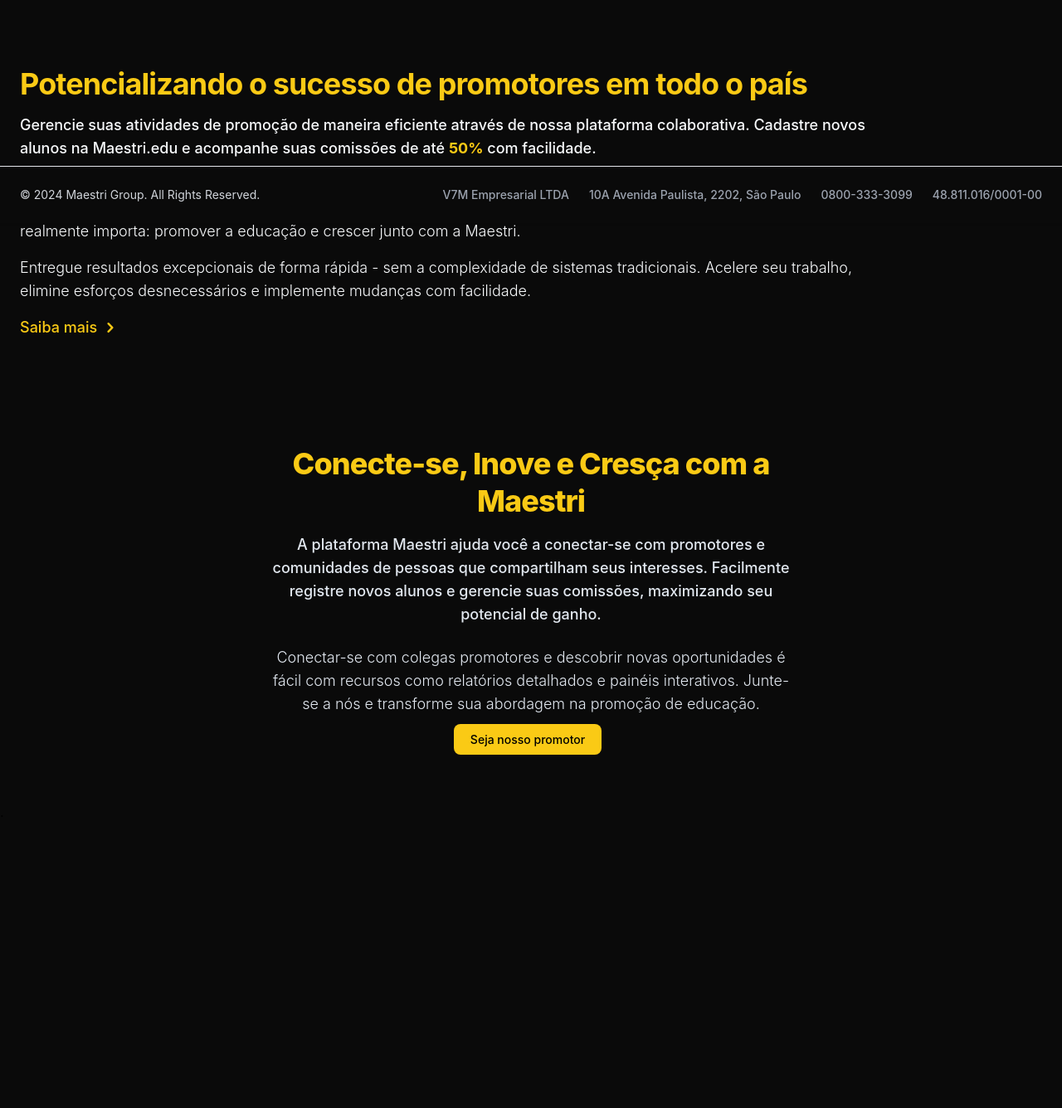
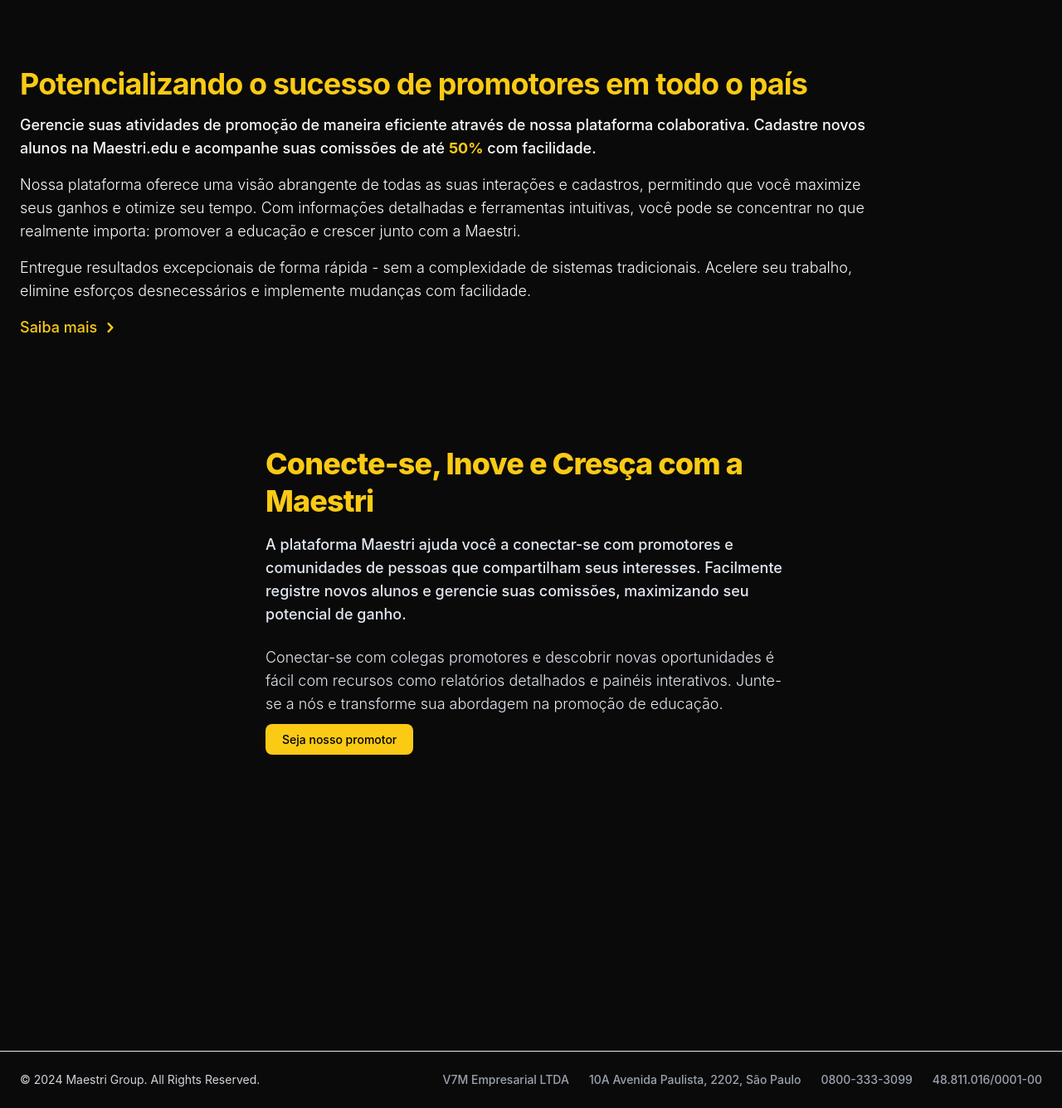
Before and after one commit to MaestriGroup33/prototype-dev, a Django app: page /promoters/ in a window 1280 px wide. Shown: the part 531-1867 px from the top of the page at 83% size. Before the commit the page ends 1441 px from the top, so only its background shows below. Run offline with Django 4.2, Linux system fonts and the light colour scheme; style sheets or scripts are compiled from the project's sources; parts of the project's set-up code (start-up, migrations or seed data) failed here and were passed over; some libraries are stand-ins or nearby versions.

Commit message:
CHANGE: posição do footer arrumada

```diff
--- a/src/templates/pages/base.html
+++ b/src/templates/pages/base.html
@@ -64,7 +64,7 @@
 
 
 <footer
-    class="fixed bottom-0 left-0 w-full p-4 bg-neutral-950 z-10 border-t border-gray-200 shadow md:flex md:items-center md:justify-between md:p-6 dark:bg-gray-800 dark:border-gray-600">
+    class="relative top-[100%] h-[200px]  w-full p-4 bg-neutral-950 z-10 border-t border-gray-200 shadow md:flex md:items-center md:justify-between md:p-6 dark:bg-gray-800 dark:border-gray-600">
     <span class="text-sm text-gray-300 sm:text-center dark:text-yellow-300">© 2024 <a href="/" class="hover:underline">Maestri Group</a>. All Rights Reserved.
     </span>
     <ul class="flex flex-wrap items-center mt-3 text-sm font-medium text-gray-400 dark:text-gray-400 sm:mt-0">
--- a/src/templates/pages/home.html
+++ b/src/templates/pages/home.html
@@ -2,7 +2,7 @@
 {% block main %}
 {% block content %}
 {% block top %}
-<section class="bg-neutral-950 h-[100vh] flex items-center justify-center dark:bg-gray-900">
+<section class="bg-neutral-950 min-h-[100vh] flex items-center justify-center dark:bg-gray-900">
     <div class="grid max-w-screen-xl w-[100%] px-4 py-8 mx-auto lg:gap-8 xl:gap-0 lg:py-16 lg:grid-cols-12">
         <div class="mr-auto place-self-center lg:col-span-7">
             <h1 class="max-w-2xl mb-4 text-4xl text-white font-extrabold tracking-tight leading-none md:text-5xl xl:text-6xl dark:text-white">Maestri<span
@@ -150,7 +150,7 @@
 {% endblock text-image-three%}
 
 {% block mid %}
-<section id="tendencias" class="bg-neutral-950 text-slate-50 h-[100vh] dark:bg-slate-50">
+<section id="tendencias" class="bg-neutral-950 text-slate-50 min-h-[100vh] dark:bg-slate-50">
     <div class="py-8 px-4 mx-auto max-w-screen-xl sm:py-16 lg:px-6">
         <div class="max-w-screen-md mb-8 lg:mb-16">
             <h2 class="mb-4 text-4xl tracking-tight font-extrabold text-yellow-300 dark:text-white">Projetado para
--- a/src/templates/promoters/app.html
+++ b/src/templates/promoters/app.html
@@ -1,7 +1,5 @@
 {% extends "base.html" %}
 
 {% block content %}
-    {% block sidebar%}
-      {% include "./partials/sidebar.html" %}
-    {% endblock sidebar%}
+
 {% endblock content %}
--- a/src/templates/promoters/home.html
+++ b/src/templates/promoters/home.html
@@ -52,7 +52,7 @@
             {% block mid %}
             <section class="bg-neutrala-950 dark:bg-gray-900">
                 <div class="py-8 px-4 mx-auto max-w-screen-xl sm:py-16 lg:px-6">
-                    <div class="mx-auto max-w-screen-sm text-center">
+                    <div class="mx-auto max-w-screen-sm ">
                         <h2 class="mb-4 text-4xl tracking-tight font-extrabold leading-tight text-yellow-300 dark:text-white">Conecte-se, Inove e Cresça com a Maestri
                         </h2>
                         <p class="mb-6 font-medium text-slate-200 dark:text-slaye-200 md:text-lg">
--- a/src/templates/promoters/partials/footer.html
+++ b/src/templates/promoters/partials/footer.html
@@ -1,6 +1,6 @@
 
 <footer
-    class="fixed bottom-0 left-0 w-full p-4 bg-neutral-950 z-10 border-t border-gray-200 shadow md:flex md:items-center md:justify-between md:p-6 dark:bg-gray-800 dark:border-gray-600">
+    class="relative w-full p-4 bg-neutral-950 z-10 border-t border-gray-200 shadow md:flex md:items-center md:justify-between md:p-6 dark:bg-gray-800 dark:border-gray-600">
     <span class="text-sm text-gray-300 sm:text-center dark:text-yellow-300">© 2024 <a href="/" class="hover:underline">Maestri Group</a>. All Rights Reserved.
     </span>
     <ul class="flex flex-wrap items-center mt-3 text-sm font-medium text-gray-400 dark:text-gray-400 sm:mt-0">
```
